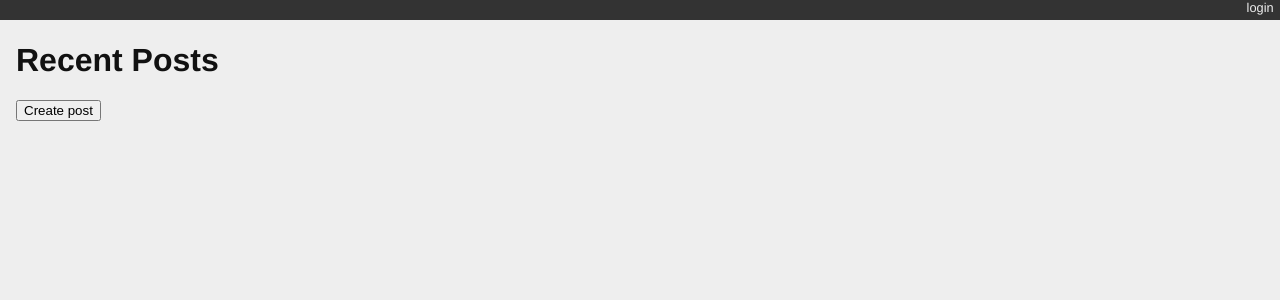
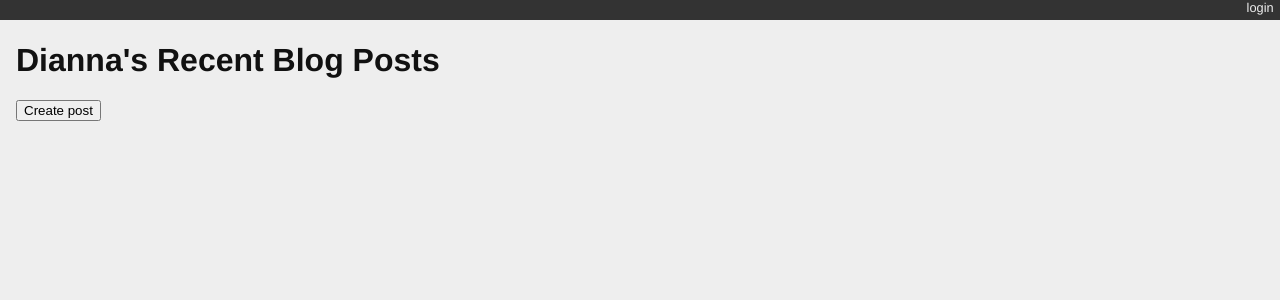
Before and after one commit to dtingg/django-blog-8, a Django app: page / in a window 1280 px wide. Shown: the top 300 px of the page. Run offline with Django 3.2, Linux system fonts and the light colour scheme; data that the repository does not hold is empty; parts of the project's set-up code (start-up, migrations or seed data) failed here and were passed over; some libraries are stand-ins or nearby versions.

Commit message:
changed title to Dianna's Recent Blog Posts

```diff
--- a/blogging/templates/blogging/list.html
+++ b/blogging/templates/blogging/list.html
@@ -1,5 +1,5 @@
 {% extends "base.html" %}{% block content %}
-    <h1>Recent Posts</h1>
+    <h1>Dianna's Recent Blog Posts</h1>
 
     <p>
         <form action="/create_post">
--- a/blogging/urls.py
+++ b/blogging/urls.py
@@ -4,7 +4,5 @@ from blogging.views import list_view, detail_view, add_model
 urlpatterns = [
     path("", list_view, name="blog_index"),
     path("posts/<int:post_id>/", detail_view, name="blog_detail"),
-
     path("create_post", add_model)
-
 ]
--- a/mysite/urls.py
+++ b/mysite/urls.py
@@ -23,9 +23,6 @@ urlpatterns = [
     path("polling/", include("polling.urls")),
     path('admin/', admin.site.urls),
     path("login/", LoginView.as_view(template_name="login.html"), name="login"),
-
-
-
     path("logout/", LogoutView.as_view(next_page="/"), name="logout"),
     path("accounts/", include("allauth.urls")),
 ]
```
